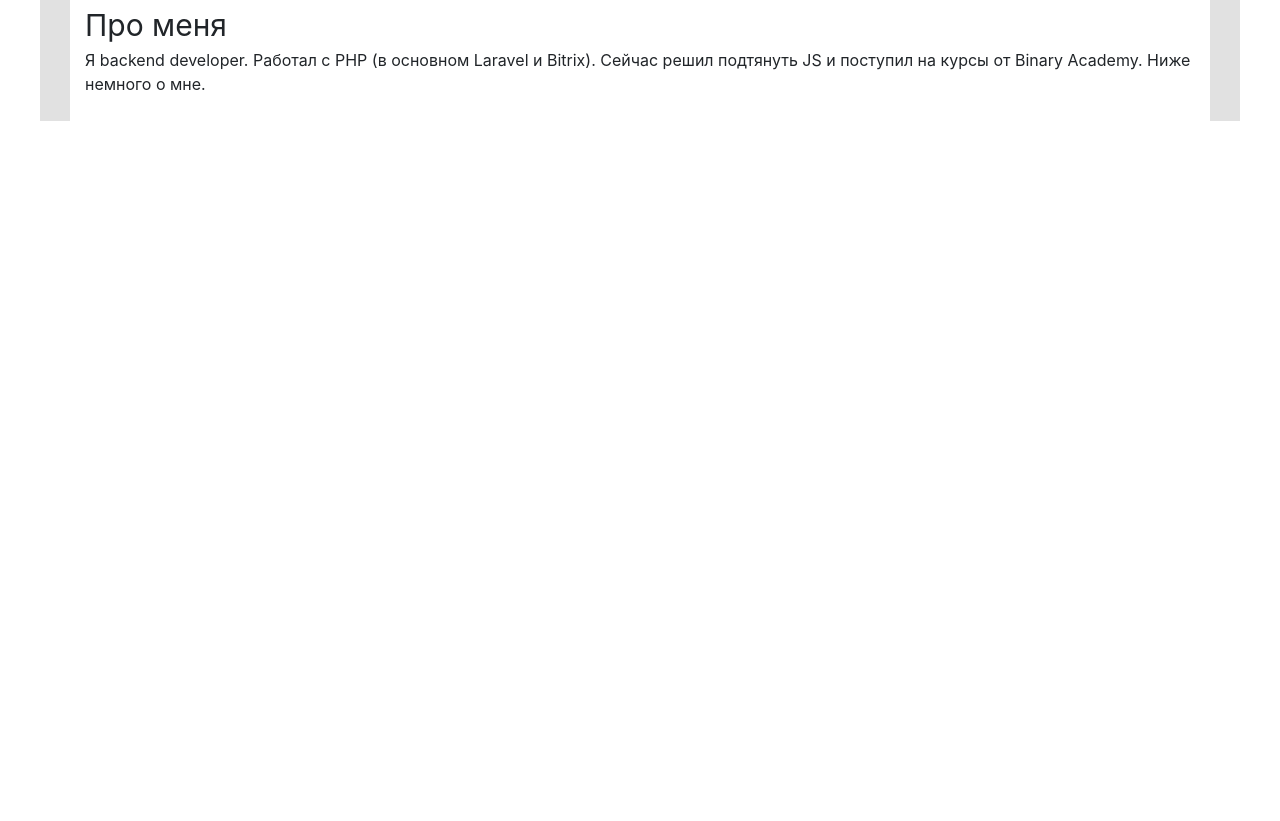
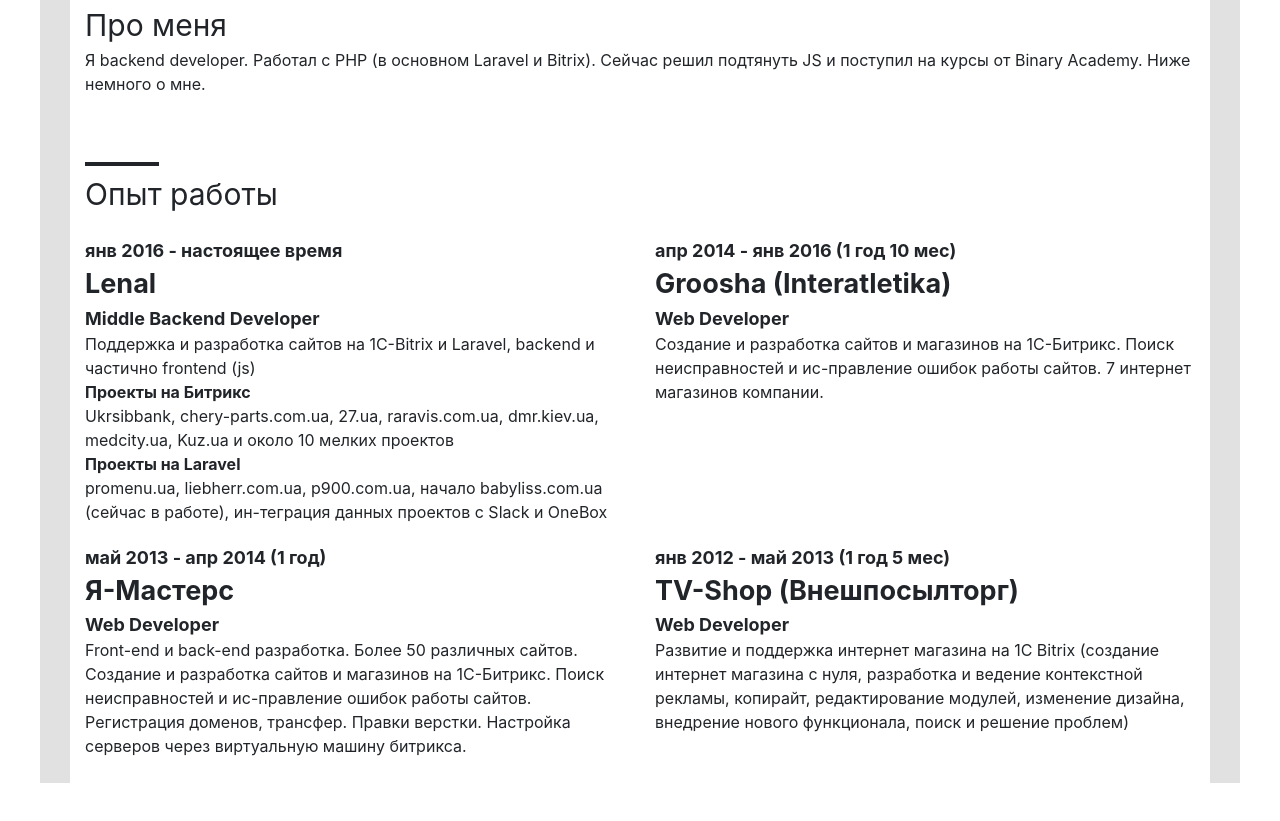
Before and after one commit to azazely85/homepage, a plain HTML site: page index.html in a window 1280 px wide. Shown: the part 467-1288 px from the top of the page. Before the commit the page ends 800 px from the top, so only its background shows below. Drawn offline with nearby package versions, Linux system fonts and the light colour scheme.

Commit message:
Create experiance

```diff
--- a/assets/css/theme.css
+++ b/assets/css/theme.css
@@ -58,10 +58,10 @@ main {
     top: 180px;
     right: 40px;
 }
-.main_about{
+.main_about, .main_time_line{
     margin-top: 50px;
 }
-.main_about .about_head {
+.main_about .about_head, .main_time_line .time_line_head {
     font-size: 30px;
 }
 hr{
@@ -70,3 +70,15 @@ hr{
     display: inline-block;
     margin-bottom: 0;
 }
+
+.time_line_time, .time_line_professional{
+    font-weight: bold;
+    font-size: 18px;
+}
+.time_line_company{
+    font-weight: bold;
+    font-size: 27px;
+}
+.main_time_line .col-lg-6{
+    margin-top: 20px;
+}
--- a/index.html
+++ b/index.html
@@ -34,6 +34,41 @@
             <div class="about_head">Про меня</div>
             <div class="about_text">Я backend developer. Работал с PHP (в основном Laravel и Bitrix). Сейчас решил подтянуть JS и поступил на курсы от Binary Academy. Ниже немного о мне.</div>
         </section>
+        <section class="main_time_line">
+            <hr>
+            <div class="time_line_head">Опыт работы</div>
+            <div class="row">
+                <div class="col-lg-6">
+                    <div class="time_line_time">янв 2016 - настоящее время</div>
+                    <div class="time_line_company">Lenal</div>
+                    <div class="time_line_professional">Middle Backend Developer</div>
+                    <div class="time_line_text">Поддержка и разработка сайтов на 1C-Bitrix и Laravel, backend и частично frontend (js)
+                        <div><b>Проекты на Битрикс</b></div>
+                        Ukrsibbank, chery-parts.com.ua, 27.ua, raravis.com.ua, dmr.kiev.ua, medcity.ua, Kuz.ua и около 10 мелких проектов
+                        <div><b>Проекты на Laravel</b></div>
+                        promenu.ua, liebherr.com.ua, p900.com.ua, начало babyliss.com.ua (сейчас в работе), ин-теграция данных проектов с Slack и OneBox</div>
+                </div>
+                <div class="col-lg-6">
+                    <div class="time_line_time">апр 2014 - янв 2016 (1 год 10 мес)</div>
+                    <div class="time_line_company">Groosha (Interatletika)</div>
+                    <div class="time_line_professional">Web Developer</div>
+                    <div class="time_line_text">Создание и разработка сайтов и магазинов на 1С-Битрикс. Поиск неисправностей и ис-правление ошибок работы сайтов. 7 интернет магазинов компании.</div>
+                </div>
+                <div class="col-lg-6">
+                    <div class="time_line_time">май 2013 - апр 2014 (1 год)</div>
+                    <div class="time_line_company">Я-Мастерс</div>
+                    <div class="time_line_professional">Web Developer</div>
+                    <div class="time_line_text">Front-end и back-end разработка. Более 50 различных сайтов.
+                        Создание и разработка сайтов и магазинов на 1С-Битрикс. Поиск неисправностей и ис-правление ошибок работы сайтов. Регистрация доменов, трансфер. Правки верстки. Настройка серверов через виртуальную машину битрикса.</div>
+                </div>
+                <div class="col-lg-6">
+                    <div class="time_line_time">янв 2012 - май 2013 (1 год 5 мес)</div>
+                    <div class="time_line_company">TV-Shop (Внешпосылторг)</div>
+                    <div class="time_line_professional">Web Developer</div>
+                    <div class="time_line_text">Развитие и поддержка интернет магазина на 1С Bitrix (создание интернет магазина с нуля, разработка и ведение контекстной рекламы, копирайт, редактирование модулей, изменение дизайна, внедрение нового функционала, поиск и решение проблем)</div>
+                </div>
+            </div>
+        </section>
     </main>
 </body>
 </html>
```
